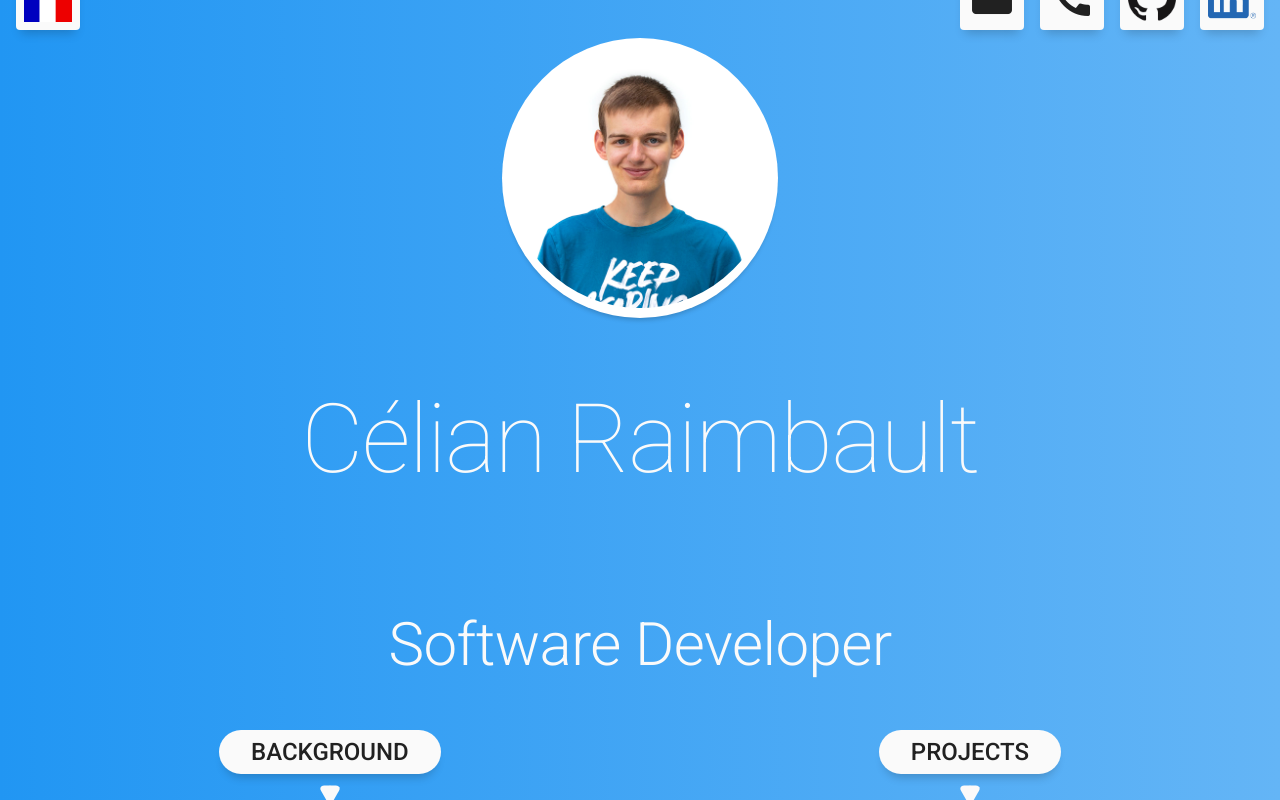
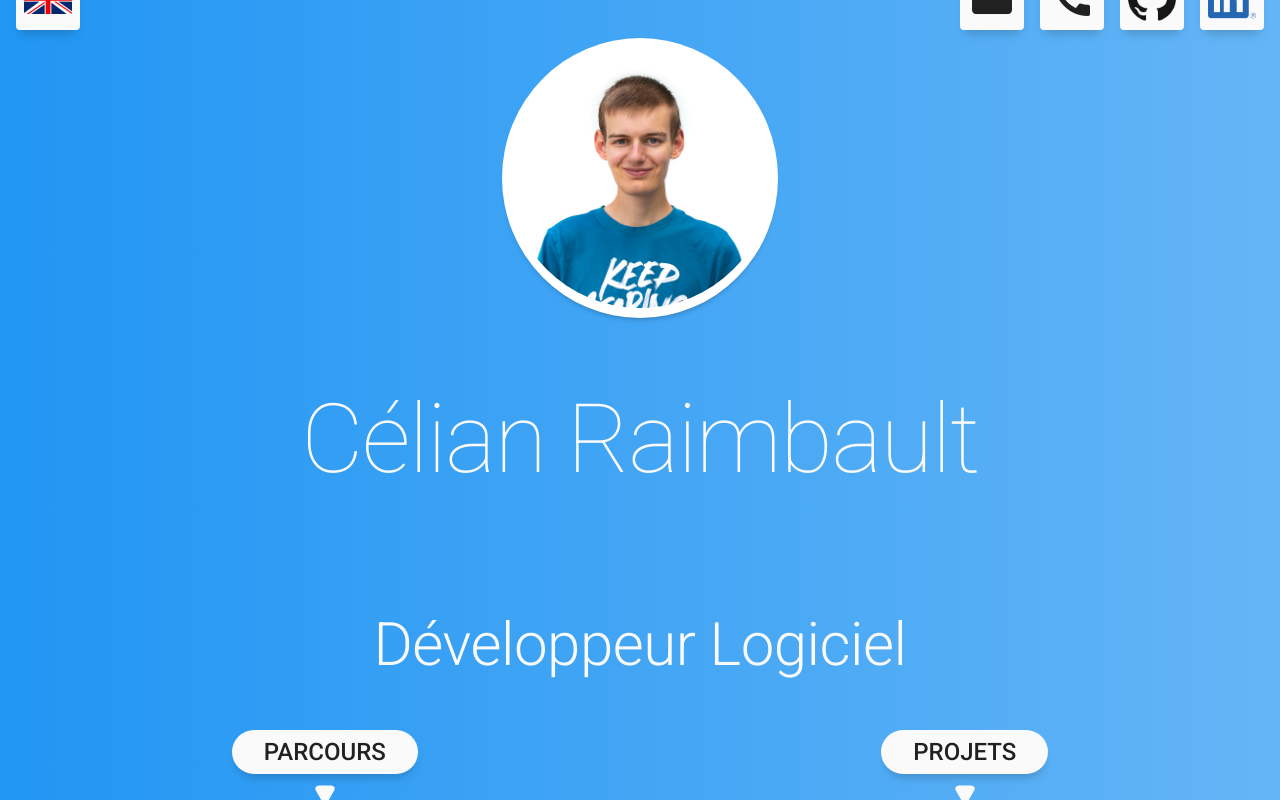
Before and after one commit to Cc618/Celian, a React (Create React App) app: page / in a window 1280 px wide. Built offline with nearby package versions, Linux system fonts and the light colour scheme.

Commit message:
data: Added french content (except icons) with links

```diff
--- a/src/common/data.js
+++ b/src/common/data.js
@@ -1,6 +1,6 @@
 // Content data
 
-let lang = "en";
+let lang = "fr";
 
 /* TODO
 ## Experiences
@@ -32,27 +32,26 @@ let lang = "en";
 
 ## Experiences
 TODO : Links (webdyn, app)
-- Stage de deux mois à Webdyn en 2020. Le but à été de créer une application mobile permettant la configuration des boitiers WebdynEasy. Faite avec Flutter en Dart, l'application est disponible sur le Google Play Store
+- Stage de deux mois à <a href="https://www.webdyn.com">Webdyn</a> en 2020. Le but a été de créer une application mobile permettant la configuration des boitiers WebdynEasy. Faite avec Flutter en Dart, l'application est disponible sur le <a href="https://play.google.com/store/apps/details?id=com.webdyn.WebdynEasy">Google Play Store</a>
 
 ## Cursus
 TODO : Links (EPITA)
-- Actuellement en 2e année de classe préparatoire à EPITA
-- Baccalauréat S mention bien
-- Diplôme National du Brevet
-- Participation à l’épreuve de maths du concours général des lycéens
-- Terminale S option SI spé ISN au lycée Charles de Gaulle à Poissy
-- Passion de l’informatique et des maths
-- Programmation depuis 5 ans
+- "Actuellement en 2e année de classe préparatoire à <a href=\"https://www.epita.fr\">EPITA</a>"
+- "Baccalauréat S mention bien"
+- "Diplôme National du Brevet"
+- "Participation à l’épreuve de maths du concours général des lycéens"
+- "Terminale S option SI spé ISN au lycée Charles de Gaulle à Poissy"
+- "Passion de l’informatique et des maths"
+- "Programmation depuis 5 ans"
 
 ## Activites
-- Compétitions de programmation (Google Kickstart)
-- Création d’intelligences artificielles
-- Conception d’applications mobiles
-- Participation à des Capture The Flag (Root-Me)
-- Lecture d’articles scientifiques en anglais
-- Création de musique électronique
-- Voyages (Irlande, Japon, France...)
-- Bénévolat (couverture photo sportives et du chef patissier François Faidy)
+- "Compétitions de programmation (<a href=\"https://codingcompetitions.withgoogle.com/kickstart\">Google Kickstart</a>)"
+- "Création d’intelligences artificielles"
+- "Conception d’applications mobiles"
+- "Lecture d’articles scientifiques en anglais"
+- "Création de musique électronique"
+- "Voyages (Irlande, Japon, France...)"
+- "Bénévolat (couverture photo sportives et du chef patissier François Faidy)"
 */
 
 // TODO : Shared section to avoid duplicates
@@ -121,33 +120,33 @@ const fullData = {
         // TODO : Update
         "skills": [
             {
-                "title": "Title 1",
+                "title": "Expériences",
                 "items": [
-                    "Lorem ipsum dolor sit amet, consectetur adipiscing elit, sed do eiusmod tempor incididunt ut labore et dolore magna aliqua.",
-                    "Fusce id velit ut tortor pretium viverra suspendisse.",
-                    "Pellentesque habitant morbi tristique senectus et.",
-                    "Netus et malesuada fames ac turpis egestas maecenas pharetra.",
-                    "Malesuada bibendum arcu vitae elementum curabitur vitae nunc sed velit."
+                    "Stage de deux mois à <a href=\"https://www.webdyn.com/en/\">Webdyn</a> en 2020. Le but a été de créer une application mobile permettant la configuration des boitiers WebdynEasy. Faite avec Flutter en Dart, l'application est disponible sur le <a href=\"https://play.google.com/store/apps/details?id=com.webdyn.WebdynEasy\">Google Play Store</a>"
                 ],
             },
             {
-                "title": "Title 2",
+                "title": "Cursus",
                 "items": [
-                    "Lorem ipsum dolor sit amet, consectetur adipiscing elit, sed do eiusmod tempor incididunt ut labore et dolore magna aliqua.",
-                    "Fusce id velit ut tortor pretium viverra suspendisse.",
-                    "Pellentesque habitant morbi tristique senectus et.",
-                    "Malesuada bibendum arcu vitae elementum curabitur vitae nunc sed velit."
+                    "Actuellement en 2e année de classe préparatoire à <a href=\"https://www.epita.fr\">EPITA</a>",
+                    "Baccalauréat S mention bien",
+                    "Diplôme National du Brevet",
+                    "Participation à l’épreuve de maths du concours général des lycéens",
+                    "Terminale S option SI spé ISN au lycée Charles de Gaulle à Poissy",
+                    "Passion de l’informatique et des maths",
+                    "Programmation depuis 5 ans",
                 ],
             },
             {
-                "title": "Title 3",
+                "title": "Activités",
                 "items": [
-                    "Lorem ipsum dolor sit amet, consectetur adipiscing elit, sed do eiusmod tempor incididunt ut labore et dolore magna aliqua.",
-                    "Fusce id velit ut tortor pretium viverra suspendisse.",
-                    "Pellentesque habitant morbi tristique senectus et.",
-                    "Netus et malesuada fames ac turpis egestas maecenas pharetra.",
-                    "Fusce id velit ut tortor pretium viverra suspendisse.",
-                    "Malesuada bibendum arcu vitae elementum curabitur vitae nunc sed velit."
+                    "Compétitions de programmation (<a href=\"https://codingcompetitions.withgoogle.com/kickstart\">Google Kickstart</a>)",
+                    "Création d’intelligences artificielles",
+                    "Conception d’applications mobiles",
+                    "Lecture d’articles scientifiques en anglais",
+                    "Création de musique électronique",
+                    "Voyages (Irlande, Japon, France...)",
+                    "Bénévolat (couverture photo sportives et du chef patissier François Faidy)",
                 ],
             },
         ]
--- a/src/widgets/SkillCard.js
+++ b/src/widgets/SkillCard.js
@@ -13,7 +13,7 @@ function SkillCard(props) {
         <div className="content">
           <h4>{skill.title}</h4>
           <ul>
-            { skill.items.map((s) => ( <li key={s}>{s}</li> )) }
+            { skill.items.map((s, i) => ( <li key={i} dangerouslySetInnerHTML={{__html: s}}></li> )) }
           </ul>
         </div>
       </div>
```
